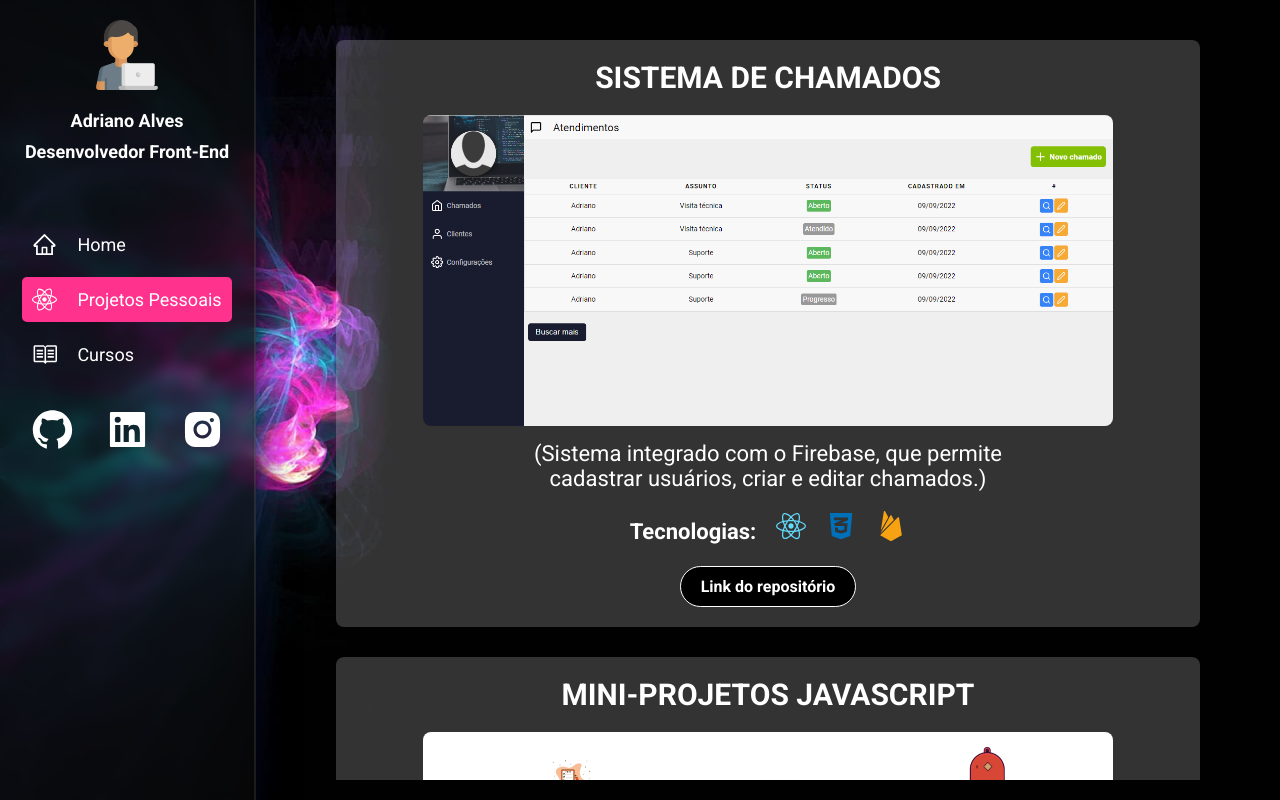
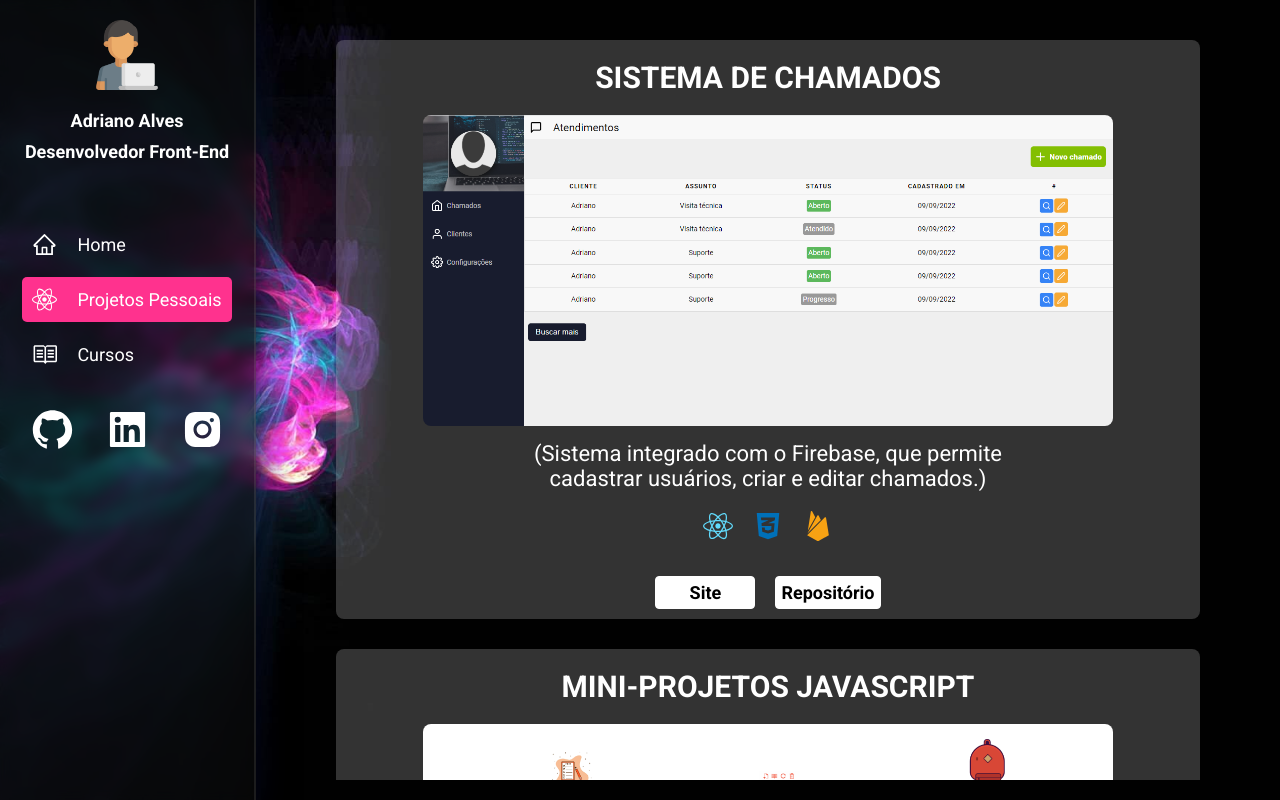
Before and after one commit to Adrianodbs/Portifolio-reactjs, a React (Create React App) app: page / in a window 1280 px wide. Both pictures are taken after a click on the item "Projetos Pessoais". Built offline with nearby package versions, Linux system fonts and the light colour scheme.

Commit message:
add switch case nas cores

```diff
--- a/src/pages/React/index.js
+++ b/src/pages/React/index.js
@@ -6,21 +6,27 @@ function ReactPages() {
   return (
     <Container>
       <Paginas>
-        {ListaReact.map(projeto => (
-          <a href={projeto.url} target="_blank" className="projeto-container">
+        {ListaReact.map((projeto, index) => (
+          <div key={index} className="projeto-container">
             <p>{projeto.nome}</p>
             <img src={projeto.img} alt={projeto.nome} />
             <span>{projeto.descricao}</span>
             <div className="tags">
-              <h5>Tecnologias: </h5>
-              {projeto.tags.map(tag => (
-                <h4 className="icons">{tag}</h4>
+              {projeto.tags.map((tag, index) => (
+                <h4 key={index} className="icons">
+                  {tag}
+                </h4>
               ))}
             </div>
-            <a href={projeto.github} target="_blank" className="repositorio">
-              Link do repositório
-            </a>
-          </a>
+            <div className="repositorio">
+              <a href={projeto.url} target="_blank">
+                Site
+              </a>
+              <a href={projeto.github} target="_blank">
+                Repositório
+              </a>
+            </div>
+          </div>
         ))}
       </Paginas>
     </Container>
--- a/src/pages/React/listaReact.js
+++ b/src/pages/React/listaReact.js
@@ -8,6 +8,33 @@ import {
 } from 'react-icons/si'
 import { TbBrandNextjs, TbBrandJavascript } from 'react-icons/tb'
 
+const getIconByTag = tag => {
+  switch (tag) {
+    case 'react':
+      return <FaReact color="#61DAFB" />
+    case 'css':
+      return <FaCss3Alt color="#0070B8" />
+    case 'firebase':
+      return <SiFirebase color="#F7A213" />
+    case 'html':
+      return <SiHtml5 color="#DD4B25" />
+    case 'javascript':
+      return <TbBrandJavascript color="#EFD81D" />
+    case 'redux':
+      return <SiRedux color="#7749BD" />
+    case 'typescript':
+      return <SiTypescript color="#0076C6" />
+    case 'styled-components':
+      return <SiStyledcomponents color="#D06EAA" />
+    case 'sass':
+      return <FaSass color="#C76494" />
+    case 'nextjs':
+      return <TbBrandNextjs color="#000" />
+    default:
+      return null
+  }
+}
+
 export const ListaReact = [
   {
     nome: 'Sistema de Chamados',
@@ -15,11 +42,7 @@ export const ListaReact = [
       '(Sistema integrado com o Firebase, que permite cadastrar usuários, criar e editar chamados.)',
     url: 'https://sistema-de-chamados-six.vercel.app/dashboard',
     img: './img/sistema-de-chamados.png',
-    tags: [
-      <FaReact color="#61DAFB" />,
-      <FaCss3Alt color="#0070B8" />,
-      <SiFirebase color="#F7A213" />
-    ],
+    tags: ['react', 'css', 'firebase'].map(tag => getIconByTag(tag)),
     github: 'https://github.com/Adrianodbs/sistema-de-chamados'
   },
   {
@@ -27,11 +50,7 @@ export const ListaReact = [
     img: './img/miniprojeto.png',
     descricao: '(Seleção de mini-projetos, utilizando HTML, CSS e JavaScript.)',
     url: 'https://adrianodbs.github.io/Mini-projetos/',
-    tags: [
-      <SiHtml5 color="#DD4B25" />,
-      <FaCss3Alt color="#0070B8" />,
-      <TbBrandJavascript color="#EFD81D" />
-    ],
+    tags: ['html', 'css', 'javascript'].map(tag => getIconByTag(tag)),
     github: 'https://github.com/Adrianodbs/Mini-projetos'
   },
   {
@@ -39,7 +58,7 @@ export const ListaReact = [
     descricao: '(Uso de API em React.)',
     url: 'https://prime-flix-three.vercel.app/',
     img: './img/prime_flix.png',
-    tags: [<FaReact color="#61DAFB" />, <FaCss3Alt color="#0070B8" />],
+    tags: ['react', 'css'].map(tag => getIconByTag(tag)),
     github: 'https://github.com/Adrianodbs/prime-flix'
   },
   {
@@ -48,7 +67,7 @@ export const ListaReact = [
       '(Aplicação para calcular recebimento e despesas ao longo de um determindo período.)',
     url: 'https://controle-de-finan-as-react.vercel.app/',
     img: './img/controle-financas.png',
-    tags: [<FaReact color="#61DAFB" />, <FaCss3Alt color="#0070B8" />],
+    tags: ['react', 'css'].map(tag => getIconByTag(tag)),
     github: 'https://github.com/Adrianodbs/controle-de-finan-as-react'
   },
   {
@@ -57,11 +76,7 @@ export const ListaReact = [
     descricao:
       '(Um clone da página da Disney + realizada com o auxílio do canal no Youtube "Hello Codes".)',
     url: 'https://adrianodbs.github.io/Clone-Disney/',
-    tags: [
-      <SiHtml5 color="#DD4B25" />,
-      <FaCss3Alt color="#0070B8" />,
-      <TbBrandJavascript color="#EFD81D" />
-    ],
+    tags: ['html', 'css', 'javascript'].map(tag => getIconByTag(tag)),
     github: 'https://github.com/Adrianodbs/Clone-Disney'
   },
   {
@@ -69,11 +84,7 @@ export const ListaReact = [
     img: './img/slide-games.png',
     descricao: '(Slide de games infinito)',
     url: 'https://slide-games.vercel.app/',
-    tags: [
-      <SiHtml5 color="#DD4B25" />,
-      <FaCss3Alt color="#0070B8" />,
-      <TbBrandJavascript color="#EFD81D" />
-    ],
+    tags: ['html', 'css', 'javascript'].map(tag => getIconByTag(tag)),
     github: 'https://github.com/Adrianodbs/Slide-Games'
   },
   {
@@ -82,11 +93,7 @@ export const ListaReact = [
       '(Aplicação onde você cadastra uma palavra, sua tradução e uma aplicação em frase, também foi incluído um sistema de patentes.)',
     url: 'https://ingles-react.vercel.app/',
     img: './img/ingles.png',
-    tags: [
-      <FaReact color="#61DAFB" />,
-      <FaCss3Alt />,
-      <SiFirebase color="#F7A213" />
-    ],
+    tags: ['react', 'css', 'firebase'].map(tag => getIconByTag(tag)),
     github: 'https://github.com/Adrianodbs/ingl-s-react'
   },
   {
@@ -94,11 +101,7 @@ export const ListaReact = [
     descricao: '(Aplicação utilizando ReactJs e Firebase.)',
     url: 'https://miniblog-kohl.vercel.app/',
     img: './img/miniblog.png',
-    tags: [
-      <FaReact color="#61DAFB" />,
-      <FaCss3Alt />,
-      <SiFirebase color="#F7A213" />
-    ],
+    tags: ['react', 'css', 'firebase'].map(tag => getIconByTag(tag)),
     github: 'https://github.com/Adrianodbs/MiniBlog-react'
   },
   {
@@ -106,7 +109,7 @@ export const ListaReact = [
     descricao: '(Adivinhe a palavra secreta.)',
     url: 'https://palavra-secreta-react.vercel.app/',
     img: './img/palavra-secreta.png',
-    tags: [<FaReact color="#61DAFB" />, <FaCss3Alt />],
+    tags: ['react', 'css'].map(tag => getIconByTag(tag)),
     github: 'https://github.com/Adrianodbs/Palavra-secreta-react'
   },
   {
@@ -114,7 +117,7 @@ export const ListaReact = [
     descricao: '(Aplicação utilizando React Redux.)',
     url: 'https://react-gerenciamento-de-estados-globais-com-redux-z3e9.vercel.app/',
     img: './img/trato-tech.png',
-    tags: [<FaReact color="#61DAFB" />, <FaCss3Alt />, <SiRedux />],
+    tags: ['react', 'css', 'redux'].map(tag => getIconByTag(tag)),
     github:
       'https://github.com/Adrianodbs/React-gerenciamento-de-estados-globais-com-Redux'
   },
@@ -123,7 +126,7 @@ export const ListaReact = [
     descricao: '(Projeto pessoal.)',
     url: 'https://villa-dos-bolos.vercel.app/',
     img: './img/Vila-dos-bolos.png',
-    tags: [<FaReact color="#61DAFB" />, <FaCss3Alt />],
+    tags: ['react', 'css'].map(tag => getIconByTag(tag)),
     github: 'https://github.com/Adrianodbs/Prejeto-react-agosto'
   },
   {
@@ -131,11 +134,7 @@ export const ListaReact = [
     descricao: '(Projeto simples para desenvolver habilidades em typescript)',
     url: 'https://todo-typescript-tan.vercel.app/',
     img: './img/todo-type.png',
-    tags: [
-      <FaReact color="#61DAFB" />,
-      <FaCss3Alt />,
-      <SiTypescript color="#0076C6" />
-    ],
+    tags: ['react', 'css', 'typescript'].map(tag => getIconByTag(tag)),
     github: 'https://github.com/Adrianodbs/Todo-typescript'
   },
   {
@@ -144,7 +143,7 @@ export const ListaReact = [
       '(Página com uma breve descrição de locais, onde foi implimentada a função de Show More e de delete, todos os dados foram retirados de uma API)',
     url: 'https://react-resgatando-dados-de-api.vercel.app/',
     img: './img/locais-api.png',
-    tags: [<FaReact color="#61DAFB" />, <FaCss3Alt />],
+    tags: ['react', 'css'].map(tag => getIconByTag(tag)),
     github: 'https://github.com/Adrianodbs/react-resgatando-dados-de-API-'
   },
   {
@@ -153,11 +152,9 @@ export const ListaReact = [
       '(Sistema de controles de finanças, com dashboard utilizando gráficos para demonstrar as entradas e as saídas.)',
     url: 'https://minha-carteira-pi.vercel.app/',
     img: './img/minha-carteira.png',
-    tags: [
-      <FaReact color="#61DAFB" />,
-      <SiStyledcomponents color="#D06EAA" />,
-      <SiTypescript color="#0076C6" />
-    ],
+    tags: ['react', 'styled-components', 'typescript'].map(tag =>
+      getIconByTag(tag)
+    ),
     github: 'https://github.com/Adrianodbs/Minha-carteira'
   },
   {
@@ -166,7 +163,7 @@ export const ListaReact = [
       '(Aplicação utilizando a API do GitHub, onde é possível encontrar repositórios.)',
     url: 'https://buscador-de-reposit-rios.vercel.app/',
     img: './img/repos.png',
-    tags: [<FaReact color="#61DAFB" />, <SiStyledcomponents color="#D06EAA" />],
+    tags: ['react', 'styled-components'].map(tag => getIconByTag(tag)),
     github: 'https://github.com/Adrianodbs/Buscador-de-reposit-rios'
   },
   {
@@ -174,7 +171,7 @@ export const ListaReact = [
     descricao: '(Teste técnico feito para treinar as habilidades em react.)',
     url: 'https://beleza-na-web-wine.vercel.app/',
     img: './img/beleza-web.png',
-    tags: [<FaReact color="#61DAFB" />, <FaCss3Alt color="#0070B8" />],
+    tags: ['react', 'css'].map(tag => getIconByTag(tag)),
     github: 'https://github.com/Adrianodbs/beleza-na-web'
   },
   {
@@ -182,11 +179,7 @@ export const ListaReact = [
     descricao: '(Página de uma cafeteria utilizando o Next.Js.)',
     url: 'https://bubble-coffee.vercel.app/',
     img: './img/bubble.png',
-    tags: [
-      <FaReact color="#61DAFB" />,
-      <FaSass color="#C76494" />,
-      <TbBrandNextjs />
-    ],
+    tags: ['react', 'sass', 'nextjs'].map(tag => getIconByTag(tag)),
     github: 'https://github.com/Adrianodbs/bubble-coffee'
   },
   {
@@ -195,7 +188,7 @@ export const ListaReact = [
       '(Desafio técnico proposto pela CodeLeap, onde foi criado um sistema de CRUD, utilizando o ReactJs, para estilização foi utilizado o CSS.)',
     url: 'https://desafio-tecnico-codeleap.vercel.app/',
     img: './img/codeleap.png',
-    tags: [<FaReact color="#61DAFB" />, <FaCss3Alt color="#0070B8" />],
+    tags: ['react', 'css'].map(tag => getIconByTag(tag)),
     github: 'https://github.com/Adrianodbs/desafio-tecnico-codeleap'
   },
   {
@@ -204,11 +197,7 @@ export const ListaReact = [
       '(CRUD onde é necessário logar com conta do google para adicionar tarefas e ver as tarefas públicas.)',
     url: 'https://tarefas-next.vercel.app/',
     img: './img/tarefas.png',
-    tags: [
-      <TbBrandNextjs />,
-      <SiTypescript color="#0076C6" />,
-      <SiFirebase color="#F7A213" />
-    ],
+    tags: ['nextjs', 'typescript', 'firebase'].map(tag => getIconByTag(tag)),
     github: 'https://github.com/Adrianodbs/Tarefas-Next'
   }
 ]
--- a/src/pages/React/styles.js
+++ b/src/pages/React/styles.js
@@ -92,14 +92,6 @@ export const Paginas = styled.div`
     height: 100%;
   }
 
-  h5 {
-    font-size: 22px;
-
-    @media (max-width: 520px) {
-      font-size: 18px;
-    }
-  }
-
   .icons {
     display: flex;
     justify-content: center;
@@ -109,26 +101,40 @@ export const Paginas = styled.div`
     font-size: 30px;
     margin-bottom: 10px;
 
-    color: #ff328e;
-
     @media (max-width: 520px) {
       font-size: 20px;
     }
   }
 
   .repositorio {
-    text-decoration: none;
-    padding: 10px 20px;
-    color: #fff;
-    font-weight: bold;
-    border: 1px solid #fff;
-    margin: 20px 0;
-    border-radius: 30px;
-    background-color: #000;
-    transition: all 0.4s;
+    display: flex;
+    flex-wrap: wrap;
+    justify-content: center;
+    align-items: center;
+    padding: 10px;
+    gap: 20px;
+    margin-top: 20px;
 
-    &:hover {
-      opacity: 0.5;
+    @media (max-width: 380px) {
+      gap: 5px;
+    }
+
+    a {
+      text-decoration: none;
+      border: 1px solid #fff;
+      padding: 5px;
+      min-width: 100px;
+      text-align: center;
+      background-color: #fff;
+      color: #000;
+      border-radius: 4px;
+      font-size: 18px;
+      font-weight: bold;
+
+      @media (max-width: 380px) {
+        font-size: 14px;
+        min-width: 70px;
+      }
     }
   }
 `
```
